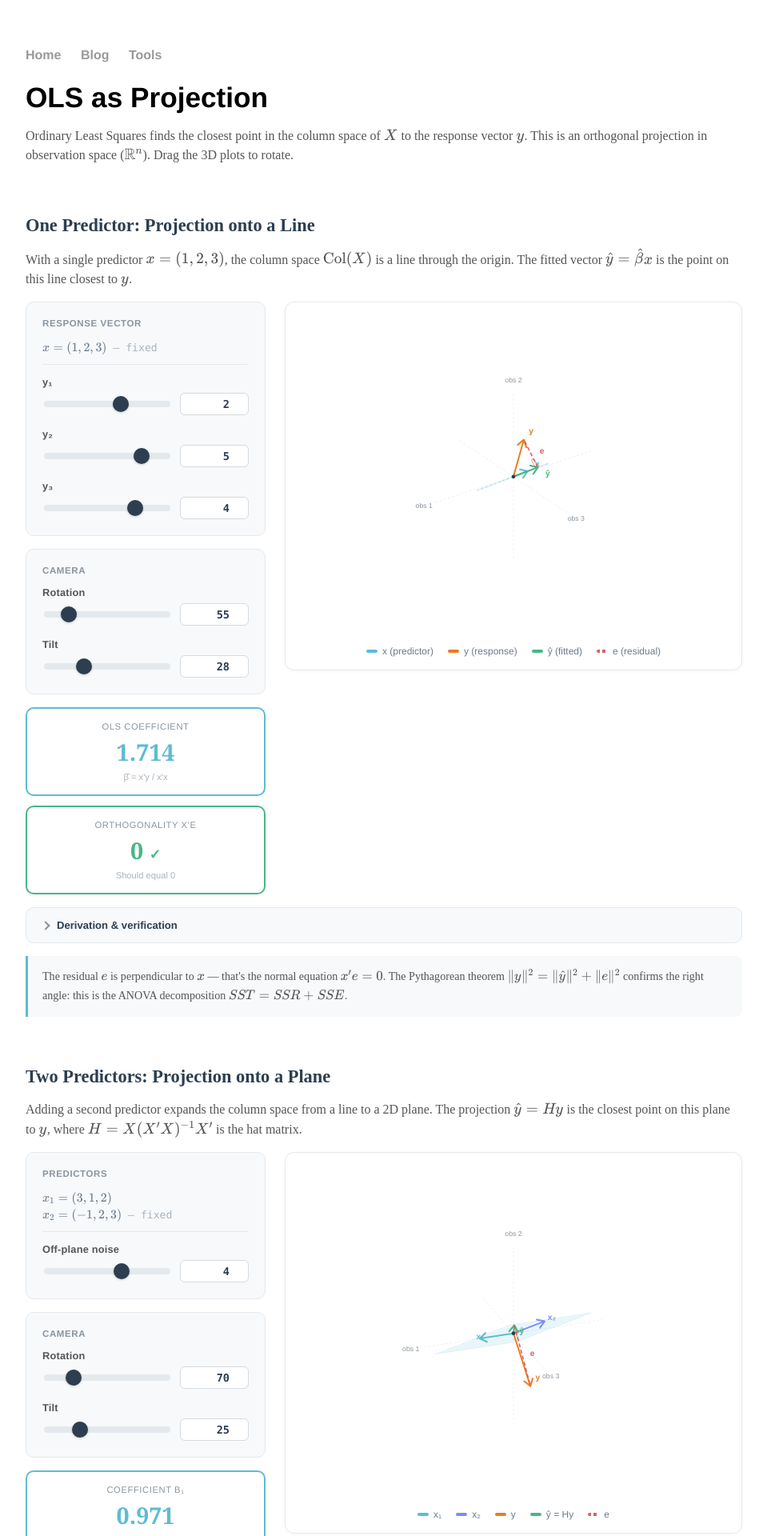
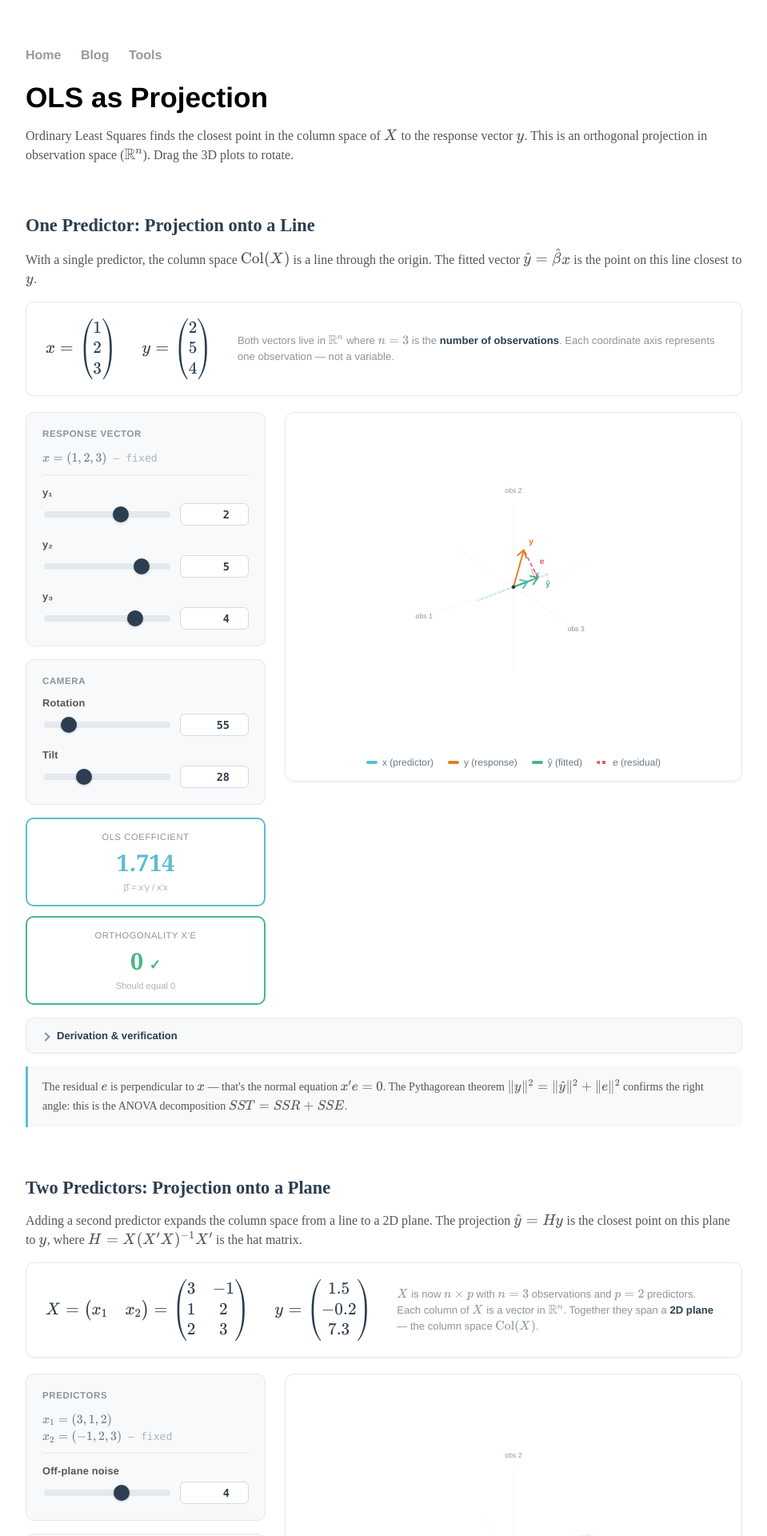
Before and after one commit to Archisman-Roy/Archisman-Roy.github.io, a Jekyll site: the page built from tools/ols-projection/index.html, in a window 1280 px wide. Shown: the top 1920 px of the page at 80% size, without its empty margins (160-1119 px from the left). Built offline with Jekyll 4.4.1, drawn with Linux system fonts in a browser that asks for light colours.

Commit message:
Add matrix notation blocks showing x, y vectors and dimensions
Each section now displays x and y as column vectors with a note
explaining that the dimension n equals the number of observations.
Section 2 shows the full X matrix (n x p) with both predictor columns.
The y vector updates dynamically via KaTeX as sliders change.

Co-Authored-By: Claude Opus 4.6 <noreply@anthropic.com>

```diff
--- a/tools/ols-projection/index.html
+++ b/tools/ols-projection/index.html
@@ -169,6 +169,23 @@ mathjax: false
 }
 .trace-line strong { color: #2c3e50; }
 
+/* Vector notation block */
+.vector-notation {
+    display: flex; align-items: center; gap: 32px; flex-wrap: wrap;
+    background: #fff; border-radius: 10px; border: 1px solid #e4e9ed;
+    padding: 20px 24px; margin-bottom: 20px;
+    box-shadow: 0 1px 4px rgba(0,0,0,0.04);
+}
+.vector-notation .vec-block {
+    display: flex; align-items: center; gap: 10px;
+}
+.vector-notation .vec-eq { color: #2c3e50; font-size: 1.1em; }
+.vector-notation .vec-note {
+    font-family: 'Helvetica', 'Arial', sans-serif; font-size: 0.82em;
+    color: #8a959e; line-height: 1.5; flex: 1; min-width: 180px;
+}
+.vector-notation .vec-note strong { color: #2c3e50; }
+
 /* Note panel */
 .note-panel {
     margin-top: 16px; padding: 14px 18px; border-left: 3px solid #5dbcd2;
@@ -203,7 +220,17 @@ mathjax: false
 
     <!-- ===== Section 1 ===== -->
     <h2>One Predictor: Projection onto a Line</h2>
-    <p class="section-desc">With a single predictor $x = (1, 2, 3)$, the column space $\text{Col}(X)$ is a line through the origin. The fitted vector $\hat{y} = \hat{\beta} x$ is the point on this line closest to $y$.</p>
+    <p class="section-desc">With a single predictor, the column space $\text{Col}(X)$ is a line through the origin. The fitted vector $\hat{y} = \hat{\beta} x$ is the point on this line closest to $y$.</p>
+
+    <div class="vector-notation">
+        <div class="vec-block">
+            <span class="vec-eq">$x = \begin{pmatrix} 1 \\ 2 \\ 3 \end{pmatrix}$</span>
+        </div>
+        <div class="vec-block">
+            <span class="vec-eq" id="vec-y-display">$y = \begin{pmatrix} 2 \\ 5 \\ 4 \end{pmatrix}$</span>
+        </div>
+        <div class="vec-note">Both vectors live in $\mathbb{R}^n$ where $n = 3$ is the <strong>number of observations</strong>. Each coordinate axis represents one observation &mdash; not a variable.</div>
+    </div>
 
     <div class="calc-layout">
         <div class="calc-left">
@@ -306,6 +333,16 @@ mathjax: false
     <!-- ===== Section 2 ===== -->
     <h2>Two Predictors: Projection onto a Plane</h2>
     <p class="section-desc">Adding a second predictor expands the column space from a line to a 2D plane. The projection $\hat{y} = Hy$ is the closest point on this plane to $y$, where $H = X(X'X)^{-1}X'$ is the hat matrix.</p>
+
+    <div class="vector-notation">
+        <div class="vec-block">
+            <span class="vec-eq">$X = \begin{pmatrix} x_1 & x_2 \end{pmatrix} = \begin{pmatrix} 3 & -1 \\ 1 & 2 \\ 2 & 3 \end{pmatrix}$</span>
+        </div>
+        <div class="vec-block">
+            <span class="vec-eq" id="vec-y2-display">$y = \begin{pmatrix} 1.5 \\ -0.2 \\ 7.3 \end{pmatrix}$</span>
+        </div>
+        <div class="vec-note">$X$ is now $n \times p$ with $n = 3$ observations and $p = 2$ predictors. Each column of $X$ is a vector in $\mathbb{R}^n$. Together they span a <strong>2D plane</strong> &mdash; the column space $\text{Col}(X)$.</div>
+    </div>
 
     <div class="calc-layout">
         <div class="calc-left">
@@ -535,6 +572,12 @@ mathjax: false
 
         var fit = olsLine(x1Vec, y);
 
+        /* Vector notation display */
+        var vecEl = document.getElementById('vec-y-display');
+        if (typeof katex !== 'undefined') {
+            katex.render('y = \\begin{pmatrix} ' + y[0] + ' \\\\ ' + y[1] + ' \\\\ ' + y[2] + ' \\end{pmatrix}', vecEl, { throwOnError: false });
+        }
+
         /* Result cards */
         document.getElementById('val-beta').textContent = fit.beta.toFixed(3);
         var xteAbs = Math.abs(fit.xte);
@@ -621,6 +664,12 @@ mathjax: false
         var cx = 340, cy = 260, s = 25;
 
         var fit = olsPlane([vx1, vx2], y);
+
+        /* Vector notation display */
+        var vecEl2 = document.getElementById('vec-y2-display');
+        if (typeof katex !== 'undefined') {
+            katex.render('y = \\begin{pmatrix} ' + y[0].toFixed(1) + ' \\\\ ' + y[1].toFixed(1) + ' \\\\ ' + y[2].toFixed(1) + ' \\end{pmatrix}', vecEl2, { throwOnError: false });
+        }
 
         /* Result cards */
         document.getElementById('val-b1').textContent = fit.beta[0].toFixed(3);
```
